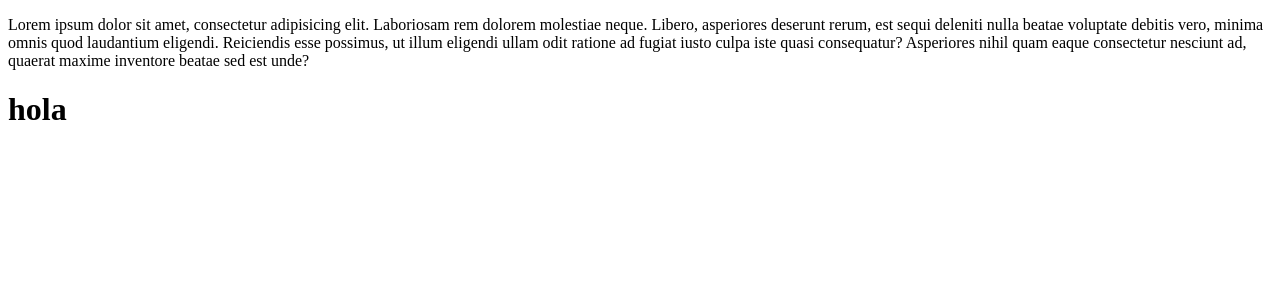
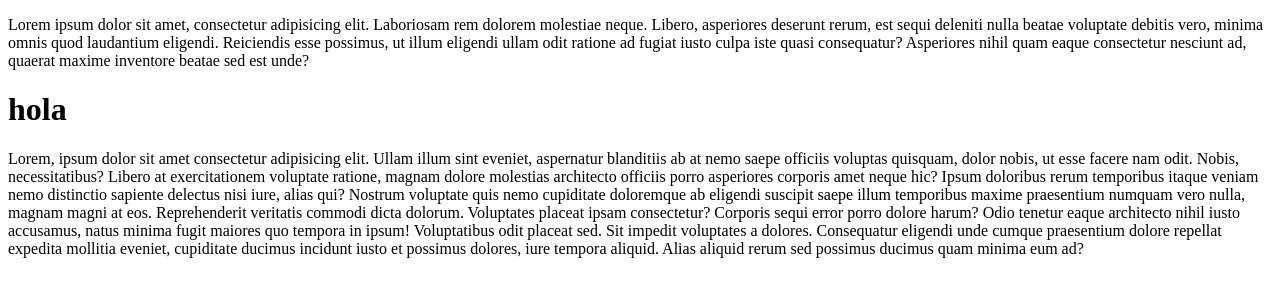
Before and after one commit to plapers2/MiPrimerRepo, a plain HTML site: page index.html in a window 1280 px wide. Drawn offline with Linux system fonts and the light colour scheme.

Commit message:
Tercer Cambio

```diff
--- a/index.html
+++ b/index.html
@@ -7,13 +7,31 @@
   </head>
   <body>
     <p>
-        Lorem ipsum dolor sit amet, consectetur adipisicing elit. Laboriosam rem
-    dolorem molestiae neque. Libero, asperiores deserunt rerum, est sequi
-    deleniti nulla beatae voluptate debitis vero, minima omnis quod laudantium
-    eligendi. Reiciendis esse possimus, ut illum eligendi ullam odit ratione ad
-    fugiat iusto culpa iste quasi consequatur? Asperiores nihil quam eaque
-    consectetur nesciunt ad, quaerat maxime inventore beatae sed est unde?
+      Lorem ipsum dolor sit amet, consectetur adipisicing elit. Laboriosam rem
+      dolorem molestiae neque. Libero, asperiores deserunt rerum, est sequi
+      deleniti nulla beatae voluptate debitis vero, minima omnis quod laudantium
+      eligendi. Reiciendis esse possimus, ut illum eligendi ullam odit ratione
+      ad fugiat iusto culpa iste quasi consequatur? Asperiores nihil quam eaque
+      consectetur nesciunt ad, quaerat maxime inventore beatae sed est unde?
     </p>
     <h1>hola</h1>
+    <p>
+      Lorem, ipsum dolor sit amet consectetur adipisicing elit. Ullam illum sint
+      eveniet, aspernatur blanditiis ab at nemo saepe officiis voluptas
+      quisquam, dolor nobis, ut esse facere nam odit. Nobis, necessitatibus?
+      Libero at exercitationem voluptate ratione, magnam dolore molestias
+      architecto officiis porro asperiores corporis amet neque hic? Ipsum
+      doloribus rerum temporibus itaque veniam nemo distinctio sapiente delectus
+      nisi iure, alias qui? Nostrum voluptate quis nemo cupiditate doloremque ab
+      eligendi suscipit saepe illum temporibus maxime praesentium numquam vero
+      nulla, magnam magni at eos. Reprehenderit veritatis commodi dicta dolorum.
+      Voluptates placeat ipsam consectetur? Corporis sequi error porro dolore
+      harum? Odio tenetur eaque architecto nihil iusto accusamus, natus minima
+      fugit maiores quo tempora in ipsum! Voluptatibus odit placeat sed. Sit
+      impedit voluptates a dolores. Consequatur eligendi unde cumque praesentium
+      dolore repellat expedita mollitia eveniet, cupiditate ducimus incidunt
+      iusto et possimus dolores, iure tempora aliquid. Alias aliquid rerum sed
+      possimus ducimus quam minima eum ad?
+    </p>
   </body>
 </html>
```
